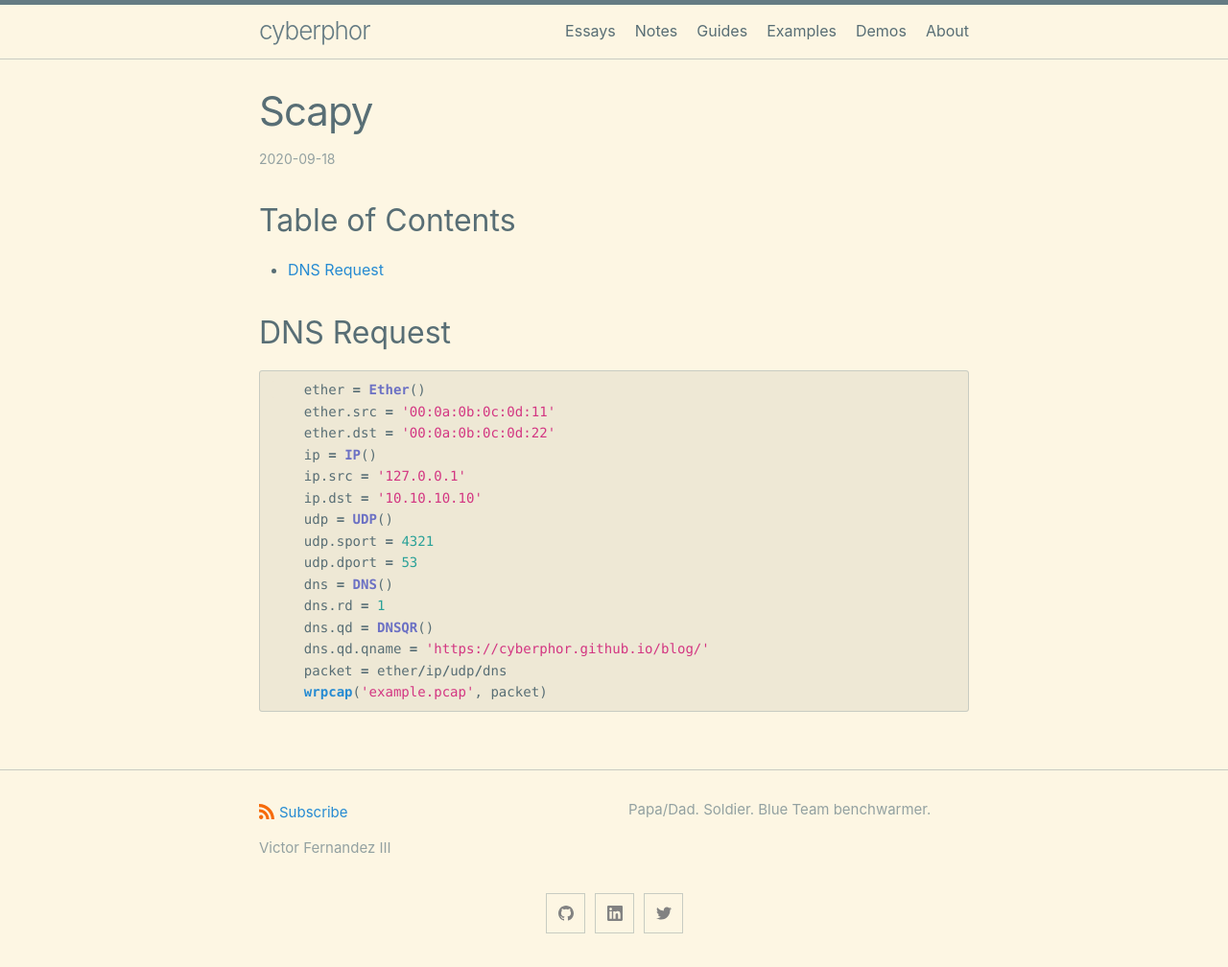
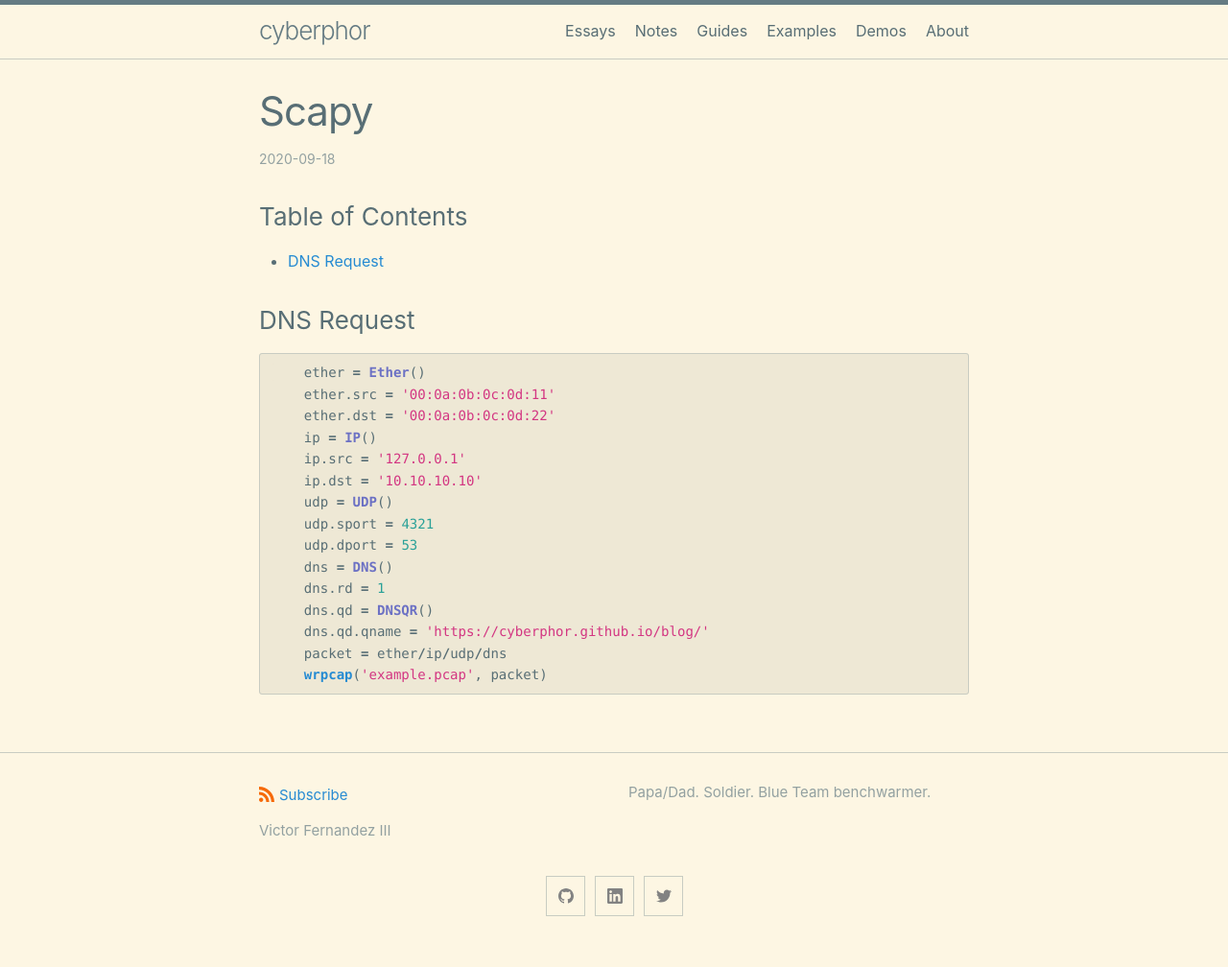
Before and after one commit to cyberphor/blog, a Jekyll site: the page built from _posts/examples/2020-09-18-scapy-examples.md, in a window 1280 px wide. Shown: the whole page at 96% size. Built offline with Jekyll 4.4.1, drawn with Linux system fonts in a browser that asks for light colours.

````diff
--- a/_posts/examples/2020-09-18-scapy-examples.md
+++ b/_posts/examples/2020-09-18-scapy-examples.md
@@ -1,14 +1,14 @@
 ---
 layout: post
 title: 'Scapy'
-permalink: 'scapy-examples'
 category: examples
+permalink: 'examples/scapy'
 ---
 
-## Table of Contents
+### Table of Contents
 * [DNS Request](#dns-request)
 
-## DNS Request
+### DNS Request
 ```python
     ether = Ether()
     ether.src = '00:0a:0b:0c:0d:11'
````
